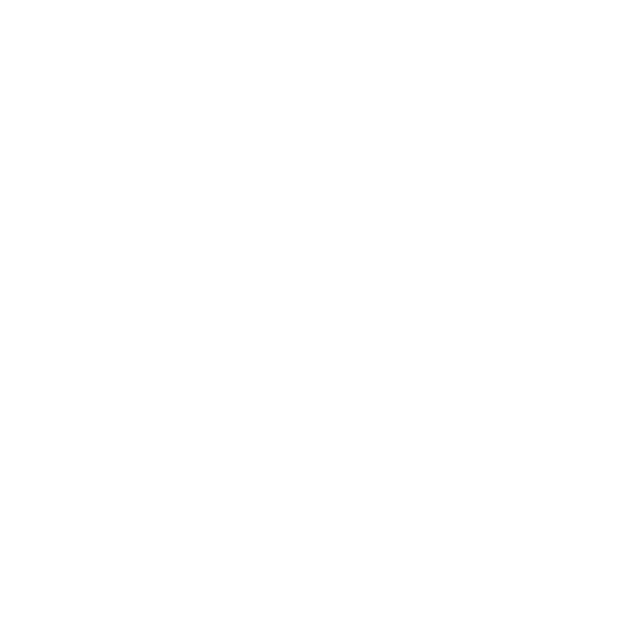
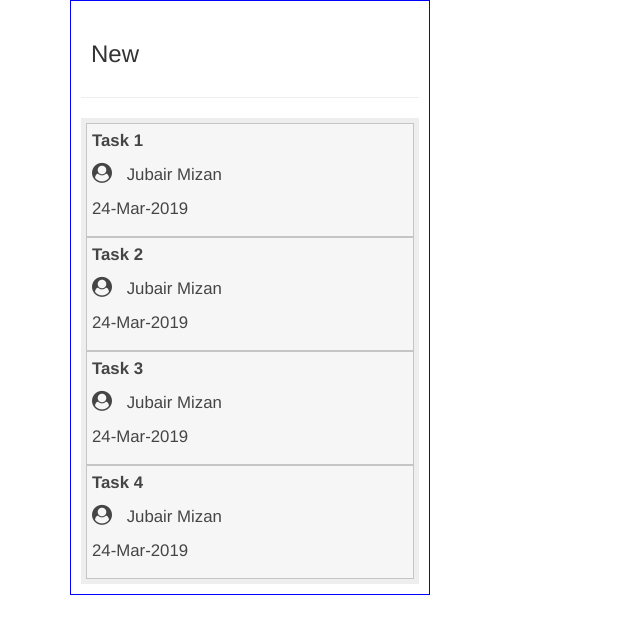
Before and after one commit to jubairmizan/drag-drop-lists-with-multiple-segment, a plain HTML site: page index.html in a window 1280 px wide. Shown: the whole page, without its empty margins (0-640 px from the left). Drawn offline with nearby package versions, Linux system fonts and the light colour scheme.

Commit message:
new task initialize

```diff
--- a/index.html
+++ b/index.html
@@ -1,9 +1,103 @@
 <!DOCTYPE html>
 <html>
 <head>
-	<title></title>
+	<title>Drag And Drop with Ajax Sample</title>
+	<link rel="stylesheet" href="http://code.jquery.com/ui/1.12.1/themes/base/jquery-ui.css">
+    <link rel="stylesheet" type="text/css" href="https://stackpath.bootstrapcdn.com/font-awesome/4.7.0/css/font-awesome.min.css">
+	<link rel="stylesheet" href="https://maxcdn.bootstrapcdn.com/bootstrap/3.4.0/css/bootstrap.min.css">
+
+    <script src="https://code.jquery.com/jquery-1.12.4.js"></script>
+    <script src="https://code.jquery.com/ui/1.12.1/jquery-ui.js"></script>
+	<script src="https://maxcdn.bootstrapcdn.com/bootstrap/3.4.0/js/bootstrap.min.js"></script>
+
+    <style type="text/css">
+        #sortable1, #sortable2, #sortable3 { list-style-type: none; margin: 0; float: left; margin-right: 10px; background: #eee; padding: 5px; width: 100%;}
+        #sortable1 li, #sortable2 li, #sortable3 li { padding: 5px; font-size: 1.2em; width: 100%; }
+    </style>
 </head>
 <body>
+	<div class="container">
+		<div class="row draggable">
+            <div class="col-md-4">
+                <div style="border: 1px blue solid;padding: 10px;float: left;width: 100%">
+                    <h3 style="padding: 10px;">New</h3><hr>
+                    <ul catId="1" id="sortable1" class="droptrue">
+                        <li class="ui-state-default" id="1" style="cursor: move;">
+                            <p style="font-weight: bold">Task 1</p>
+                            <p><i class="fa fa-user-circle" style="font-size: 20px;"></i> <span style="margin-left: 10px;">Jubair Mizan</span></p>
 
+                            <p>24-Mar-2019</p>
+                        </li>
+                        <li class="ui-state-default" id="2" style="cursor: move;">
+                            <p style="font-weight: bold">Task 2</p>
+                            <p><i class="fa fa-user-circle" style="font-size: 20px;"></i> <span style="margin-left: 10px;">Jubair Mizan</span></p>
+
+                            <p>24-Mar-2019</p>
+                        </li>
+                        <li class="ui-state-default" id="3" style="cursor: move;">
+                            <p style="font-weight: bold">Task 3</p>
+                            <p><i class="fa fa-user-circle" style="font-size: 20px;"></i> <span style="margin-left: 10px;">Jubair Mizan</span></p>
+
+                            <p>24-Mar-2019</p>
+                        </li>
+                        <li class="ui-state-default" id="4" style="cursor: move;">
+                            <p style="font-weight: bold">Task 4</p>
+                            <p><i class="fa fa-user-circle" style="font-size: 20px;"></i> <span style="margin-left: 10px;">Jubair Mizan</span></p>
+
+                            <p>24-Mar-2019</p>
+                        </li>
+                    </ul>
+                </div>
+            </div>
+
+	        <br style="clear:both">
+	    </div>
+    </div>
+
+	<script>
+	  $( function() {
+	    // $( "ul.droptrue" ).sortable({
+	    $( "#sortable1, #sortable2, #sortable3" ).sortable({
+	      connectWith: "ul",
+	       delay: 150,
+	        stop: function() {
+	            var selectedData1 = new Array();
+	            var selectedData2 = new Array();
+	            var selectedData3 = new Array();
+
+	            $('#sortable1 li').each(function() {
+	                selectedData1.push($(this).attr('id'));
+	            });
+
+	            $('#sortable2 li').each(function() {
+	                selectedData2.push($(this).attr('id'));
+	            });
+
+	            $('#sortable3 li').each(function() {
+	                selectedData3.push($(this).attr('id'));
+	            });
+
+	            updateOrder(selectedData1,selectedData2,selectedData3);
+	        }
+	    }).disableSelection();
+
+	    // $( "#sortable1, #sortable2, #sortable3" ).disableSelection();
+	  } );
+	  function updateOrder(data1,data2,data3) {
+	        /*var url='task.php';
+	        $.ajax({
+	            url:url+'?data1='+data1+'&data2='+data2+'&data3='+data3,
+	        }).done(function(data){
+	            $('.changeMsg').html(data);
+	            $('.changeMsg').show();
+
+	            setTimeout(function(){
+	              $('.changeMsg').hide();
+	            }, 5000);
+	        }).fail(function (data) {
+	            alert('fail');
+	        });*/
+	    }
+	  </script>
 </body>
 </html>
```
